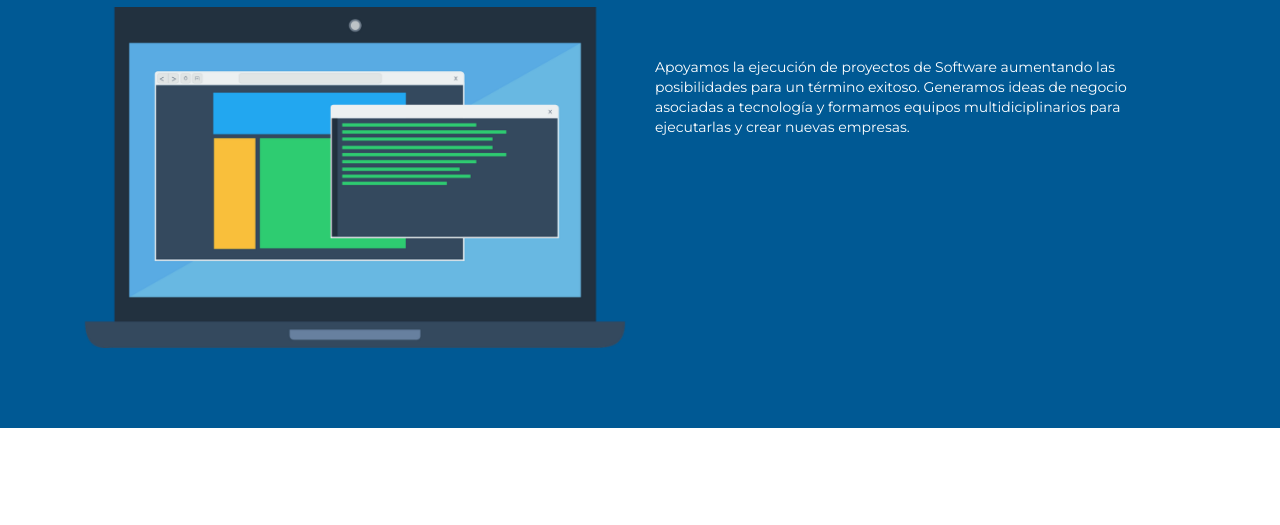
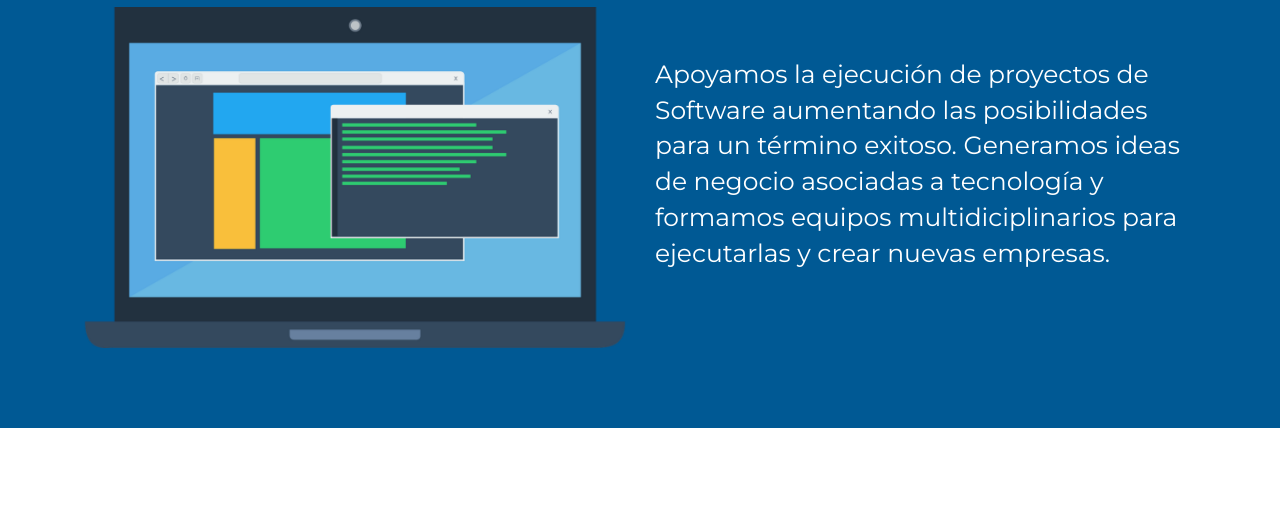
Before and after one commit to web-imatec/web-imatec.github.io, a plain HTML site: page index.html in a window 1280 px wide. Shown: the part 241-766 px from the top of the page. Drawn offline with Linux system fonts and the light colour scheme; a script that the page names is missing.

Commit message:
Corrección en clase de la intro.

```diff
--- a/index.html
+++ b/index.html
@@ -80,7 +80,7 @@
 	        	<h2 class="subtitle">inversiones y Operación en Tecnología</h2>
 	        	<img class="col-md-6 col-sm-6 col-xs-12 animated fadeInLeft" src="assets/img/imatec/computer-1299659_1280.png" alt="">
 	        	<div class="col-md-6 col-sm-6 col-xs-12 animated fadeInRight delay-0-5">
-	        	<p class="intro_imatec">Apoyamos la ejecución de proyectos de Software aumentando las posibilidades para un término exitoso. Generamos ideas de negocio asociadas a tecnología y formamos equipos multidiciplinarios para ejecutarlas y crear nuevas empresas.</p>
+	        	<p class="imatec_intro">Apoyamos la ejecución de proyectos de Software aumentando las posibilidades para un término exitoso. Generamos ideas de negocio asociadas a tecnología y formamos equipos multidiciplinarios para ejecutarlas y crear nuevas empresas.</p>
 <!-- 	        	<a href="#" class="btn btn-common btn-lg">Donload Now!</a>
 	        	<a href="#" class="btn btn-primary btn-lg">Learn More</a> -->
 	        </div>
```
